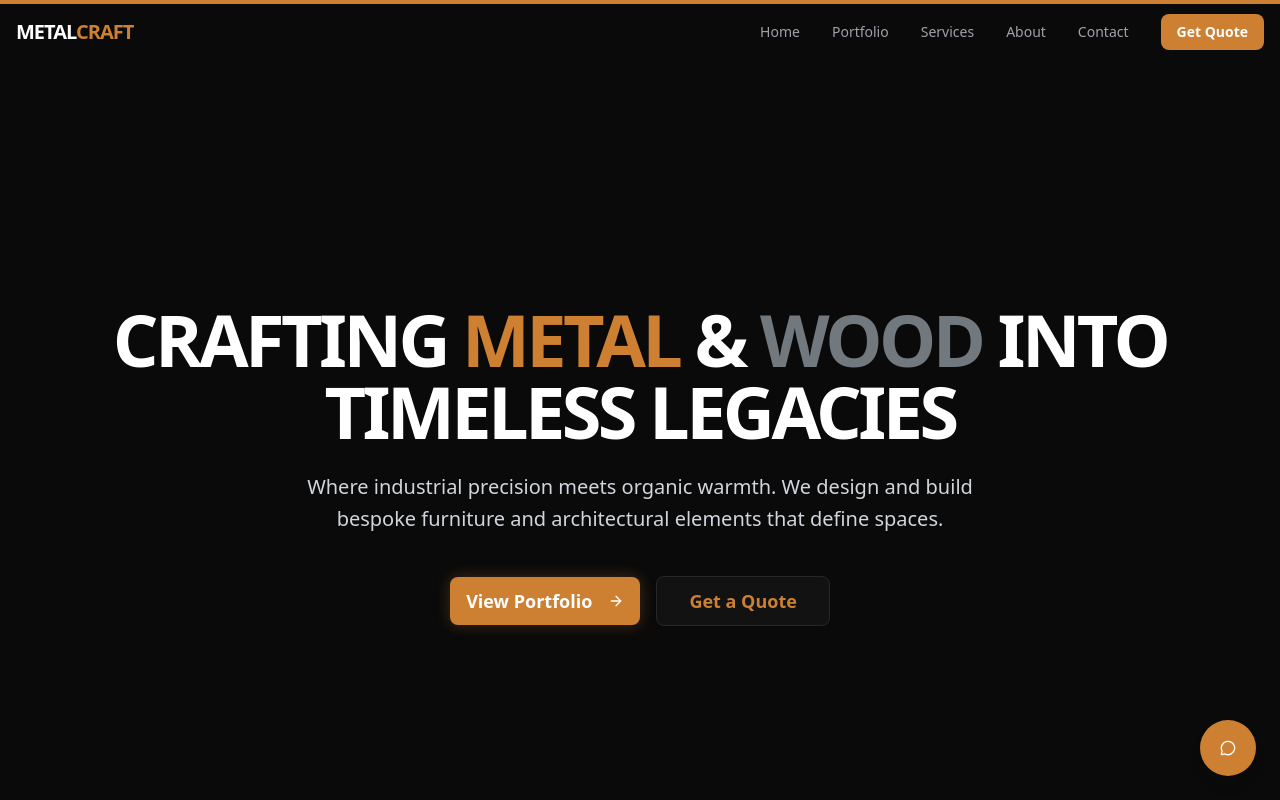
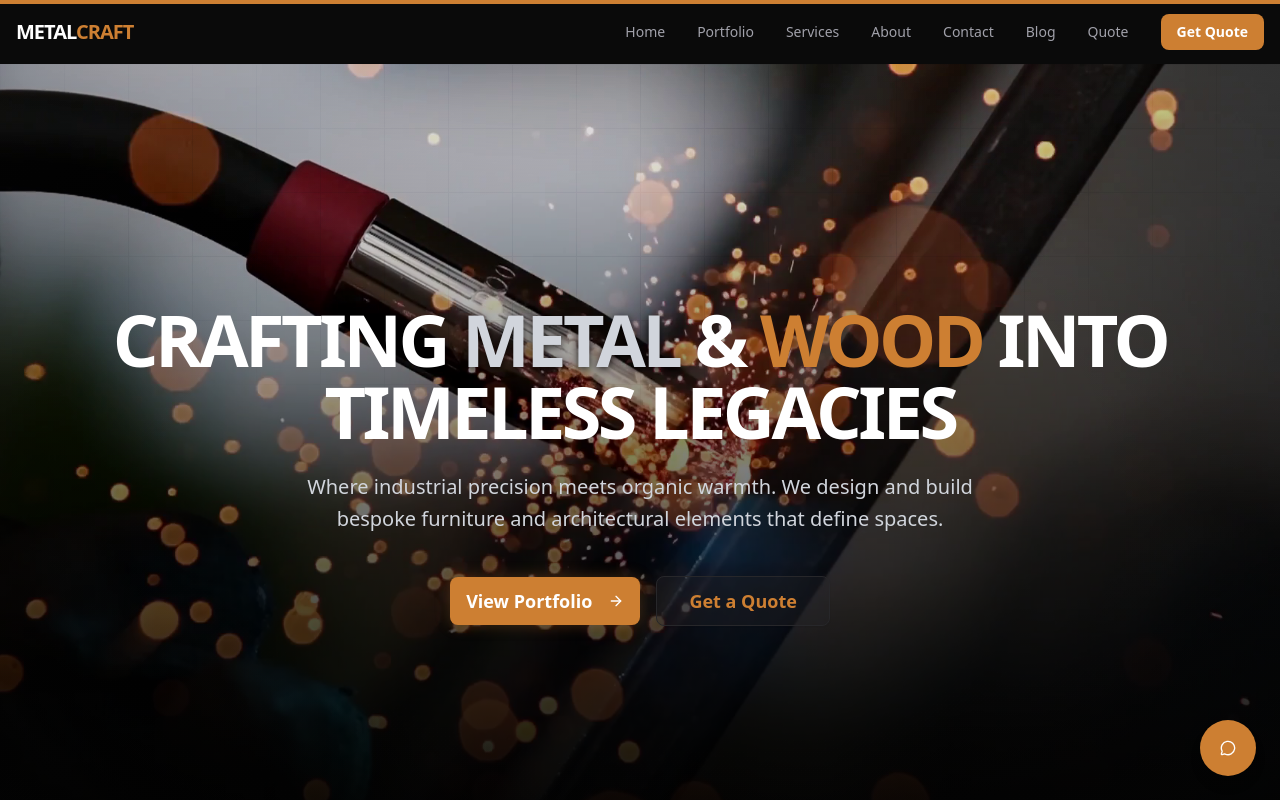
Before and after one commit to bokk3/metal-woodworking-site, a Next.js app: page / in a window 1280 px wide. Shown: the top 800 px of the page. Built offline with nearby package versions, Linux system fonts and the light colour scheme; grey boxes are pictures that could not be loaded.

Commit message:
v1.0.5 - Disable video hero for now

```diff
--- a/components/sections/Contact/ContactForm.tsx
+++ b/components/sections/Contact/ContactForm.tsx
@@ -288,7 +288,10 @@ export function ContactForm() {
         <label className="text-sm font-medium text-foreground">
           Reference Images (Optional)
         </label>
-        <div className="border-2 border-dashed border-border rounded-lg p-6 text-center hover:border-bronze/50 transition-colors">
+        <label
+          htmlFor="fileUpload"
+          className="block border-2 border-dashed border-border rounded-lg p-6 text-center hover:border-bronze/50 transition-colors cursor-pointer"
+        >
           {selectedFile ? (
             <div className="flex items-center justify-between">
               <div className="flex items-center gap-2">
@@ -304,7 +307,10 @@ export function ContactForm() {
                 type="button"
                 variant="ghost"
                 size="sm"
-                onClick={removeFile}
+                onClick={(e) => {
+                  e.preventDefault();
+                  removeFile();
+                }}
                 className="h-8 w-8 p-0"
               >
                 <X className="h-4 w-4" />
@@ -329,13 +335,7 @@ export function ContactForm() {
             onChange={handleFileChange}
             className="hidden"
           />
-          {!selectedFile && (
-            <label
-              htmlFor="fileUpload"
-              className="cursor-pointer absolute inset-0"
-            />
-          )}
-        </div>
+        </label>
       </div>
 
       <div className="space-y-2">
--- a/components/sections/Hero.tsx
+++ b/components/sections/Hero.tsx
@@ -11,43 +11,52 @@ export function Hero() {
   return (
     <section className="relative min-h-screen flex items-center justify-center overflow-hidden bg-darkBg">
       {/* Background Effects */}
-      <div className="absolute inset-0 z-0">
-        <ParallaxSection offset={30} className="absolute inset-0">
-          {/* Video Background */}
-          <div className="absolute inset-0 w-full h-full">
-            {/* Placeholder for video - User to provide public/images/hero/hero-video.mp4 */}
+      <div className="absolute inset-0">
+        {/* Hero image */}
+        <img
+          src="/images/hero/hero-video-poster.png"
+          alt=""
+          className="absolute inset-0 w-full h-full object-cover"
+        />
+
+        {/* Gradient overlay - transparent top to black bottom */}
+        <div className="absolute inset-0 bg-gradient-to-b from-transparent to-black pointer-events-none" />
+
+        {/* Video - commented out for now */}
+        {/* <ParallaxSection offset={30} className="absolute inset-0 z-[1]">
           <video
             autoPlay
             muted
             loop
             playsInline
-              poster="/images/hero/background.png"
+            poster="/images/hero/hero-video-poster.png"
             className="absolute inset-0 w-full h-full object-cover opacity-40"
           >
             <source src="/images/hero/hero-video.mp4" type="video/mp4" />
           </video>
+        </ParallaxSection> */}
 
-            {/* Fallback/Overlay Image (if video fails or while loading, though poster handles loading) */}
-            <div className="absolute inset-0 bg-darkBg/60" />
+        {/* Subtle Grid Pattern */}
+        <div className="absolute inset-0 bg-size-[4rem_4rem] bg-[linear-gradient(to_right,#27272a_1px,transparent_1px),linear-gradient(to_bottom,#27272a_1px,transparent_1px)] mask-[radial-gradient(ellipse_60%_50%_at_50%_0%,#000_70%,transparent_100%)] opacity-10 mix-blend-overlay pointer-events-none" />
+
+        {/* Radial Gradient for depth - lighter overlay, only at edges */}
+        <div
+          className="absolute inset-0 pointer-events-none"
+          style={{
+            background: 'radial-gradient(ellipse at center, transparent 0%, transparent 50%, rgba(10, 10, 10, 0.3) 100%)'
+          }}
+        />
       </div>
 
-          {/* Subtle Grid Pattern */}
-          <div className="absolute inset-0 bg-size-[4rem_4rem] bg-[linear-gradient(to_right,#27272a_1px,transparent_1px),linear-gradient(to_bottom,#27272a_1px,transparent_1px)] mask-[radial-gradient(ellipse_60%_50%_at_50%_0%,#000_70%,transparent_100%)] opacity-10 mix-blend-overlay" />
-        </ParallaxSection>
-
-        {/* Radial Gradient for depth */}
-        <div className="absolute inset-0 bg-radial-gradient from-transparent via-darkBg/80 to-darkBg" />
-      </div>
-
-      <div className="container relative z-10 px-4 mx-auto text-center">
+      <div className="container relative z-[10] px-4 mx-auto text-center">
         <motion.div
           initial={{ opacity: 0, y: 20 }}
           animate={{ opacity: 1, y: 0 }}
           transition={{ duration: 0.8, ease: "easeOut", delay: 0.2 }}
         >
           <h1 className={cn(typography.h1, "text-white mb-6")}>
-            Crafting <span className="text-bronze">Metal</span> &{" "}
-            <span className="text-steel">Wood</span> into{" "}
+            Crafting <span className="text-gray-300 drop-shadow-[0_2px_4px_rgba(0,0,0,0.8)]">Metal</span> &{" "}
+            <span className="text-bronze">Wood</span> into{" "}
             <br className="hidden md:block" />
             Timeless Legacies
           </h1>
--- a/components/sections/Navbar.tsx
+++ b/components/sections/Navbar.tsx
@@ -9,11 +9,13 @@ import { cn } from "@/lib/utils";
 import { Button } from "@/components/ui/button";
 
 const navItems = [
-  { name: "Home", href: "/" },
-  { name: "Portfolio", href: "/portfolio" },
-  { name: "Services", href: "/services" },
-  { name: "About", href: "/about" },
-  { name: "Contact", href: "/contact" },
+  { name: "Home", href: "/#home" },
+  { name: "Portfolio", href: "/#portfolio" },
+  { name: "Services", href: "/#services" },
+  { name: "About", href: "/#about" },
+  { name: "Contact", href: "/#contact" },
+  { name: "Blog", href: "/blog" },
+  { name: "Quote", href: "/quote-calculator" },
 ];
 
 export function Navbar() {
```
Also changed, not shown: public/images/hero/hero-video-poster.png (added), 1 other file (tests, documents, lock files or other folders). Lines whose indentation alone changed are shown as unchanged.
